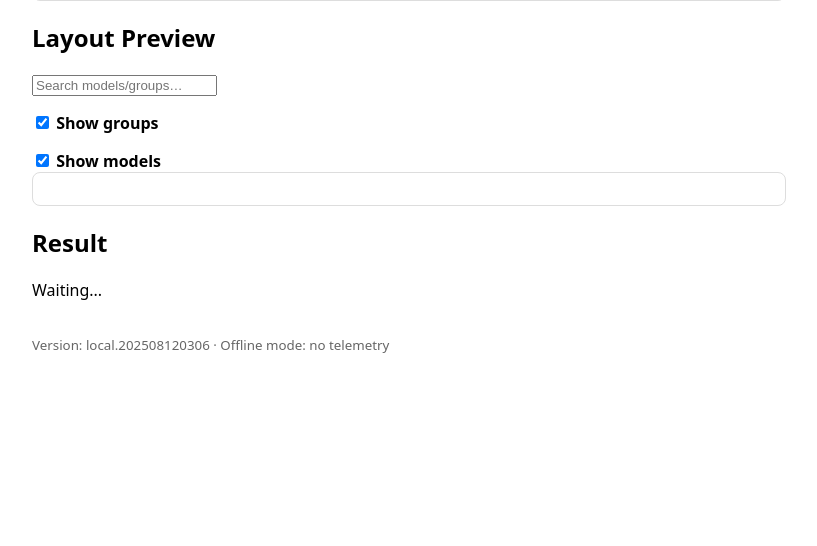
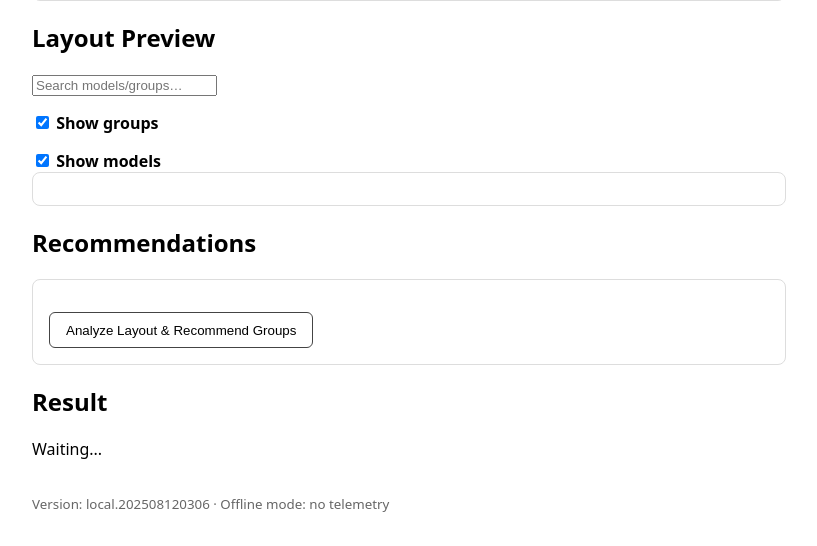
Before and after one commit to hislopkent/xlights-sequence-generator, a Flask app: page / in a window 1280 px wide. Shown: the part 548-1094 px from the top of the page, without its empty margins (0-817 px from the left). Before the commit the page ends 901 px from the top, so only its background shows below. Run offline with Flask 3, Linux system fonts and the light colour scheme.

Commit message:
Add recommendations card and wiring

```diff
--- a/app.py
+++ b/app.py
@@ -152,6 +152,12 @@ def generate():
                 palette.append(part.upper())
         if not palette:
             palette = None
+
+    selected_recs = request.form.get("selected_recommendations")
+    try:
+        selected_recs = json.loads(selected_recs) if selected_recs else []
+    except Exception:
+        selected_recs = []
 
     if not layout or not audio:
         return (
--- a/static/main.js
+++ b/static/main.js
@@ -64,6 +64,8 @@ form.addEventListener('submit', async (e) => {
     showMessage('Processing... (this can take a moment for large MP3s)');
     spinner.style.display = 'block';
     const fd = new FormData(form);
+    const selectedRecs = [...document.querySelectorAll('input[name="apply_rec"]:checked')].map(x=>x.value);
+    fd.append('selected_recommendations', JSON.stringify(selectedRecs));
     try {
       const r = await fetch('/generate', { method: 'POST', body: fd });
       const j = await r.json();
@@ -122,6 +124,8 @@ const searchBox = document.getElementById('searchBox');
 const showGroups = document.getElementById('showGroups');
 const showModels = document.getElementById('showModels');
 const layoutInput = document.querySelector('input[name="layout"]');
+const btnRecs = document.getElementById('btnRecs');
+const recsList = document.getElementById('recsList');
 
 let layoutTree = null;
 
@@ -168,3 +172,18 @@ layoutInput?.addEventListener('change', () => {
       if (layoutTree) modelTree.innerHTML = renderTree(layoutTree);
     })
   );
+
+btnRecs?.addEventListener('click', async ()=>{
+  if(!layoutInput?.files?.[0]) { recsList.textContent="Upload a layout first."; return; }
+  const fd = new FormData(); fd.append('layout', layoutInput.files[0]);
+  const r = await fetch('/recommend-groups', {method:'POST', body:fd});
+  const j = await r.json();
+  if(!j.ok){ recsList.textContent = 'Failed: ' + (j.error||''); return; }
+  if(j.count===0){ recsList.textContent = 'No suggestions found.'; return; }
+  recsList.innerHTML = j.recommendations.map((r,i)=>`
+    <div style="margin:.5rem 0;padding:.5rem;border:1px solid #eee;border-radius:6px">
+      <label><input type="checkbox" name="apply_rec" value="${r.name}" checked> <b>${r.name}</b> <i>(${r.reason})</i></label>
+      <div><small>${r.members.join(', ')}</small></div>
+    </div>
+  `).join('');
+});
--- a/templates/index.html
+++ b/templates/index.html
@@ -64,6 +64,12 @@
   </div>
   <div id="modelTree" class="card"></div>
 
+  <h2>Recommendations</h2>
+  <div id="recs" class="card">
+    <button type="button" id="btnRecs">Analyze Layout & Recommend Groups</button>
+    <div id="recsList"></div>
+  </div>
+
   <h2>Result</h2>
     <div id="spinner" class="spinner"></div>
     <div id="result"></div>
```
Lines whose indentation alone changed are shown as unchanged.
